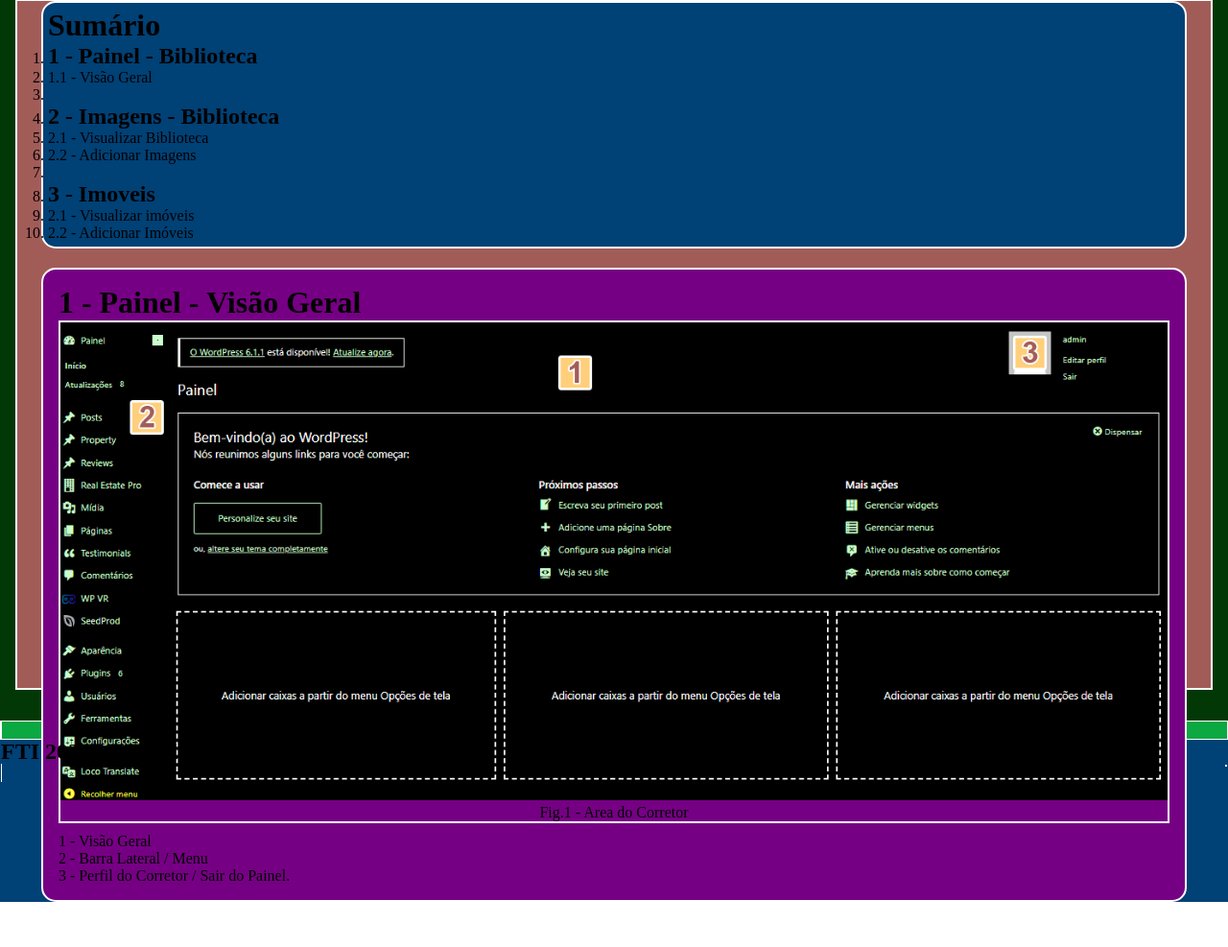
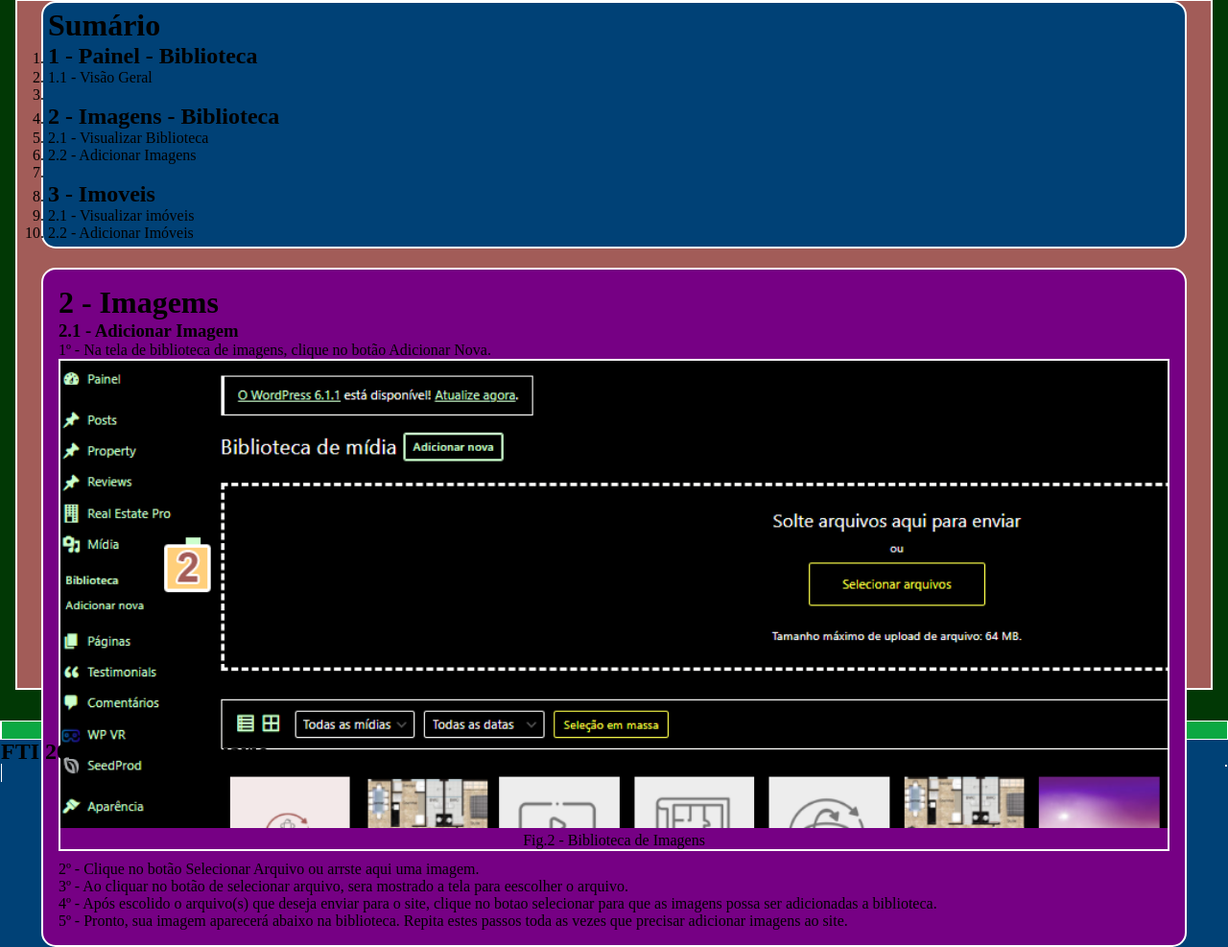
Before and after one commit to douginfodev/manual, a plain HTML site: page index.html in a window 1280 px wide. Shown: the part 127-1114 px from the top of the page at 96% size. Before the commit the page ends 1067 px from the top, so only its background shows below. Drawn offline with Linux system fonts and the light colour scheme.

Commit message:
Created Image Section.

```diff
--- a/index.html
+++ b/index.html
@@ -13,7 +13,6 @@
     <!-- site container -->
     <wrapper>
         <!-- site Header -->
-
         <head>
             <div class="master-header">
                 <div class="header-logo">
@@ -45,7 +44,7 @@
                     </ol>
                 </div>
 
-                <!-- AREA DO CORRETOR  -->
+                <!-- AREA DO CORRETOR
                 <div class="content-row">
                     <h1>1 - Painel - Visão Geral</h1>
 
@@ -65,30 +64,40 @@
                     <p>
                         3 - Perfil do Corretor / Sair do Painel.
                     </p>
-                </div>
+                </div> -->
 
-                <!-- <div class="content-row">
-                    <h1>1 - Imagems</h1>
-                    <h3>1 - Adicionar Imagem</h3>
+                <!-- IMAGES  -->
+                <div class="content-row">
+                    <h1>2 - Imagems</h1>
+                    <h3>2.1 - Adicionar Imagem</h3>
 
                     <p>
-                        Lorem ipson Loren ipson Lorem ipson Loren ipson
+                        1º - Na tela de biblioteca de imagens, clique no botão Adicionar Nova.
+                    </p>
+
+                    <figure>
+                        <img src="./assets/img/21bibliotecaadd.png" alt="Area do Corretor" style="width:100%">
+                        <figcaption>Fig.2 - Biblioteca de Imagens </figcaption>
+                    </figure>
+
+
+                    <p>
+                        2º - Clique no botão Selecionar Arquivo ou arrste aqui uma imagem.
+                    </p>
+
+
+                    <p>
+                        3º - Ao cliquar no botão de selecionar arquivo, sera mostrado a tela para eescolher o arquivo.
                     </p>
 
                     <p>
-                        Lorem ipson Loren ipson Lorem ipson Loren ipson
+                        4º - Após escolido o arquivo(s) que deseja enviar para o site, clique no botao selecionar para que as imagens possa ser adicionadas a biblioteca.
                     </p>
 
                     <p>
-                        Lorem ipson Loren ipson Lorem ipson Loren ipson
+                        5º - Pronto, sua imagem aparecerá abaixo na biblioteca. Repita estes passos toda as vezes que precisar adicionar imagens ao site.
                     </p>
-
-                    <figure>
-                        <img src="pic_trulli.jpg" alt="Trulli" style="width:100%">
-                        <figcaption>Fig.1 - Area do Corretor</figcaption>
-                    </figure>
-
-                </div> -->
+                </div>
 
 
             </div>
```
